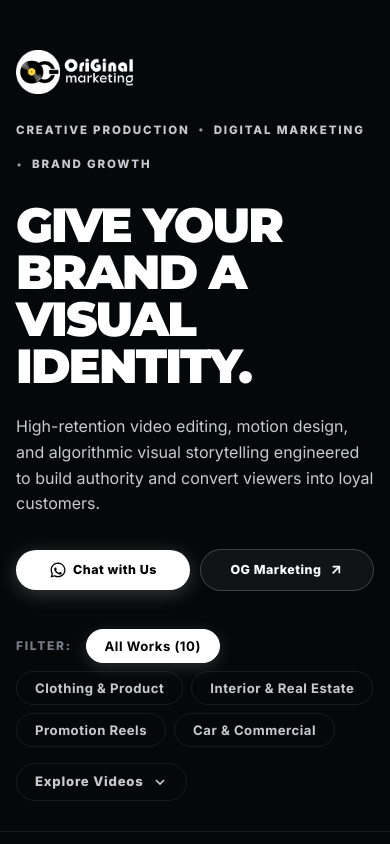
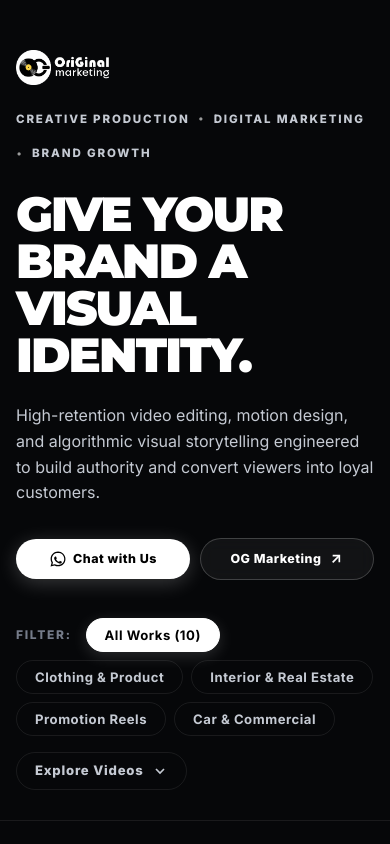
Before and after one commit to og-marketing/og-marketing.github.io, a plain HTML site: page index.html in a window 390 px wide. Shown: the top 844 px of the page. Drawn offline with Linux system fonts and the light colour scheme.

Commit message:
Adjust logo size to normal balanced proportions

```diff
--- a/style.css
+++ b/style.css
@@ -56,9 +56,9 @@ a {
     margin: 0 auto;
 }
 
-/* Hero Integrated Brand Logo (Left-Aligned, Clean & Big) */
+/* Hero Integrated Brand Logo (Left-Aligned, Balanced Size) */
 .hero-brand-wrap {
-    margin-bottom: 32px;
+    margin-bottom: 26px;
     display: flex;
     align-items: center;
     justify-content: flex-start;
@@ -71,14 +71,14 @@ a {
 }
 
 .hero-brand-link:hover {
-    transform: scale(1.03);
+    transform: scale(1.02);
     opacity: 0.95;
 }
 
 .hero-logo-img {
-    height: 56px;
+    height: 42px;
     width: auto;
-    max-width: 250px;
+    max-width: 185px;
     object-fit: contain;
     display: block;
 }
@@ -820,11 +820,11 @@ a {
         padding: 40px 16px 28px;
     }
     .hero-brand-wrap {
-        margin-bottom: 22px;
+        margin-bottom: 20px;
     }
     .hero-logo-img {
-        height: 44px;
-        max-width: 190px;
+        height: 35px;
+        max-width: 155px;
     }
     .footer-brand-wrap {
         flex-direction: column;
```
